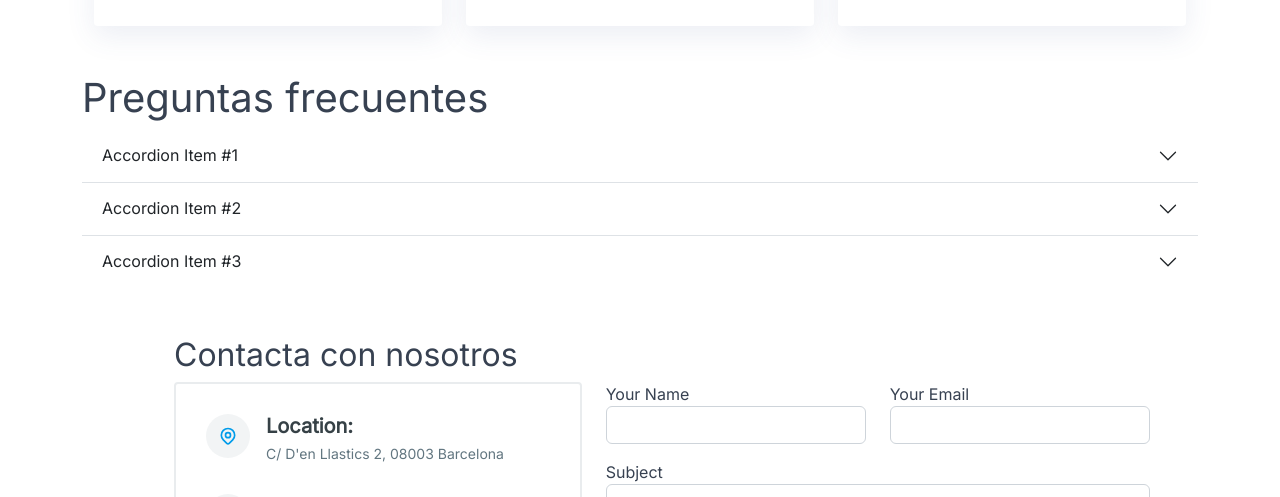
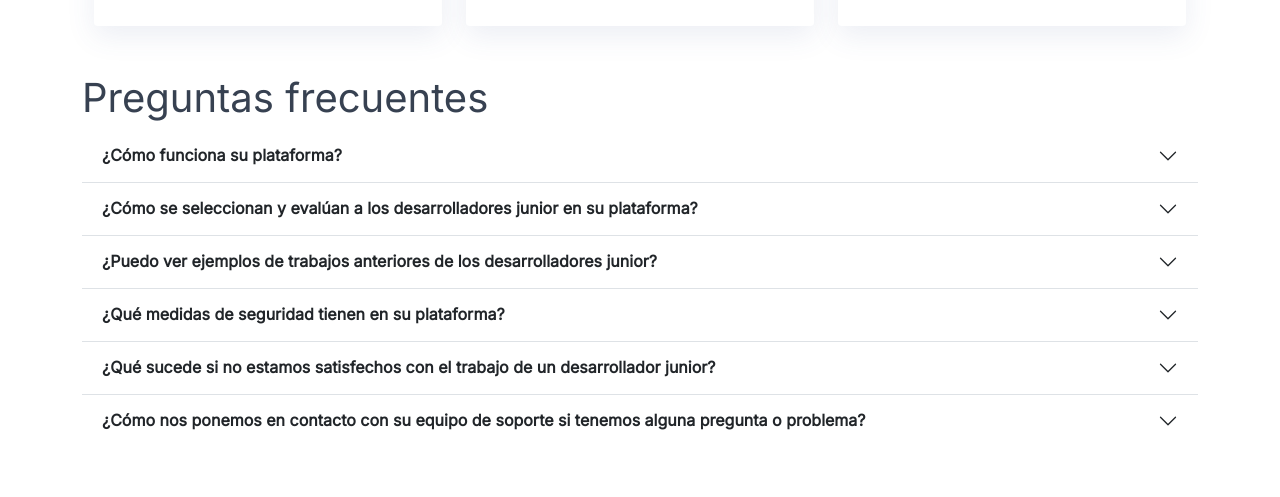
Before and after one commit to gallianoms/talentojr, a React (Create React App) app in the folder ClientApp/: page / in a window 1280 px wide. Shown: the part 1560-2057 px from the top of the page. Built offline with nearby package versions, Linux system fonts and the light colour scheme.

Commit message:
create job form modificaciones home

```diff
--- a/ClientApp/src/AppRoutes.js
+++ b/ClientApp/src/AppRoutes.js
@@ -4,6 +4,7 @@ import Home from "./components/Home";
 import Login from "./components/Login";
 import SignUp from "./components/SignUp";
 import CreateProfileUser from "./components/CreateProfileUser";
+import CreateJob from "./components/CreateJob";
 
 const AppRoutes = [
   {
@@ -30,6 +31,11 @@ const AppRoutes = [
     path: "/create-profile-user",
     element: <CreateProfileUser />,
   },
+
+  {
+    path: "/create-job",
+    element: <CreateJob />,
+  },
 ];
 
 export default AppRoutes;
--- /dev/null
+++ b/ClientApp/src/components/CreateJob.js
@@ -0,0 +1,76 @@
+import React from "react";
+
+const CreateJob = () => {
+  return (
+    <div className="container mt-5">
+      <h2 className="text-center mb-4">Publicar puesto de trabajo</h2>
+      <form>
+        <div className="mb-3">
+          <label htmlFor="title" className="form-label">
+            Titulo de trabajo
+          </label>
+          <input type="text" className="form-control" id="title" />
+        </div>
+        <div className="mb-3">
+          <label htmlFor="description" className="form-label">
+            Descripción del trabajo
+          </label>
+          <textarea
+            className="form-control"
+            id="description"
+            rows="5"
+          ></textarea>
+        </div>
+        <div className="mb-3">
+          <label htmlFor="location" className="form-label">
+            Ubicacion del trabajo
+          </label>
+          <input type="text" className="form-control" id="location" />
+        </div>
+        <div className="mb-3">
+          <label htmlFor="workingMode" className="form-label">
+            Modalidad de trabajo
+          </label>
+          <select className="form-select" id="workingMode">
+            <option value="fullTime">Tiempo completo</option>
+            <option value="partTime">Tiempo parcial</option>
+            <option value="remote">Remoto</option>
+          </select>
+        </div>
+        <div className="mb-3">
+          <label htmlFor="skills" className="form-label">
+            Habilidades
+          </label>
+          <input type="text" className="form-control" id="skills" />
+        </div>
+        <div className="mb-3">
+          <label htmlFor="salaryRange" className="form-label">
+            Rango salario
+          </label>
+          <input type="text" className="form-control" id="salaryRange" />
+        </div>
+        <div className="mb-3">
+          <label htmlFor="experienceLevel" className="form-label">
+            Experience Level
+          </label>
+          <select className="form-select" id="experienceLevel">
+            <option value="entryLevel">Entry Level</option>
+            <option value="midLevel">Mid Level</option>
+            <option value="seniorLevel">Senior Level</option>
+          </select>
+        </div>
+        <div className="mb-3">
+          <label htmlFor="benefits" className="form-label">
+            Benefits
+          </label>
+          <textarea className="form-control" id="benefits" rows="3"></textarea>
+        </div>
+        <button type="submit" className="btn btn-primary">
+          Submit
+        </button>
+      </form>
+    </div>
+  );
+};
+
+export default CreateJob;
--- a/ClientApp/src/components/Home.js
+++ b/ClientApp/src/components/Home.js
@@ -30,7 +30,7 @@ const Home = () => {
               </div>
             </div>
             <div
-              className="col-lg-6 order-1 order-lg-2 hero-img"
+              className="col-lg-6 order-1 order-lg-2 hero-img d-flex justify-content-center"
               data-aos="fade-left"
             >
               <img src="/img/hero-img.png" className="img-fluid w-75" alt="" />
@@ -204,7 +204,7 @@ const Home = () => {
                 aria-expanded="false"
                 aria-controls="flush-collapseOne"
               >
-                Accordion Item #1
+                <strong>¿Cómo funciona su plataforma?</strong>
               </button>
             </h2>
             <div
@@ -214,9 +214,9 @@ const Home = () => {
               data-bs-parent="#accordionFlushExample"
             >
               <div className="accordion-body">
-                Placeholder content for this accordion, which is intended to
-                demonstrate the <code>.accordion-flush</code> class. This is the
-                first item's accordion body.
+                Nuestra plataforma busca servir como un puente entre empresas
+                que buscan talento junior y personas que están comenzando sus
+                carreras en el campo de TI.
               </div>
             </div>
           </div>
@@ -230,7 +230,10 @@ const Home = () => {
                 aria-expanded="false"
                 aria-controls="flush-collapseTwo"
               >
-                Accordion Item #2
+                <strong>
+                  ¿Cómo se seleccionan y evalúan a los desarrolladores junior en
+                  su plataforma?
+                </strong>
               </button>
             </h2>
             <div
@@ -257,7 +260,10 @@ const Home = () => {
                 aria-expanded="false"
                 aria-controls="flush-collapseThree"
               >
-                Accordion Item #3
+                <strong>
+                  ¿Puedo ver ejemplos de trabajos anteriores de los
+                  desarrolladores junior?
+                </strong>
               </button>
             </h2>
             <div
@@ -267,12 +273,92 @@ const Home = () => {
               data-bs-parent="#accordionFlushExample"
             >
               <div className="accordion-body">
-                Placeholder content for this accordion, which is intended to
-                demonstrate the <code>.accordion-flush</code> class. This is the
-                third item's accordion body. Nothing more exciting happening
-                here in terms of content, but just filling up the space to make
-                it look, at least at first glance, a bit more representative of
-                how this would look in a real-world application.
+                Sí, podemos proporcionar ejemplos de proyectos previos para
+                demostrar la capacidad de nuestros desarrolladores junior.
+              </div>
+            </div>
+          </div>
+          <div className="accordion-item">
+            <h2 className="accordion-header" id="flush-headingFour">
+              <button
+                className="accordion-button collapsed"
+                type="button"
+                data-bs-toggle="collapse"
+                data-bs-target="#flush-collapseFour"
+                aria-expanded="false"
+                aria-controls="flush-collapseFour"
+              >
+                <strong>
+                  ¿Qué medidas de seguridad tienen en su plataforma?
+                </strong>
+              </button>
+            </h2>
+            <div
+              id="flush-collapseFour"
+              className="accordion-collapse collapse"
+              aria-labelledby="flush-headingFour"
+              data-bs-parent="#accordionFlushExample"
+            >
+              <div className="accordion-body">
+                Implementamos medidas de seguridad para proteger la información
+                confidencial y garantizar la privacidad de los datos.
+              </div>
+            </div>
+          </div>
+          <div className="accordion-item">
+            <h2 className="accordion-header" id="flush-headingFive">
+              <button
+                className="accordion-button collapsed"
+                type="button"
+                data-bs-toggle="collapse"
+                data-bs-target="#flush-collapseFive"
+                aria-expanded="false"
+                aria-controls="flush-collapseFive"
+              >
+                <strong>
+                  ¿Qué sucede si no estamos satisfechos con el trabajo de un
+                  desarrollador junior?
+                </strong>
+              </button>
+            </h2>
+            <div
+              id="flush-collapseFive"
+              className="accordion-collapse collapse"
+              aria-labelledby="flush-headingFive"
+              data-bs-parent="#accordionFlushExample"
+            >
+              <div className="accordion-body">
+                Trabajaremos para resolver cualquier problema y, si es
+                necesario, encontraremos soluciones alternativas para asegurar
+                su satisfacción.
+              </div>
+            </div>
+          </div>
+          <div className="accordion-item">
+            <h2 className="accordion-header" id="flush-headingSix">
+              <button
+                className="accordion-button collapsed"
+                type="button"
+                data-bs-toggle="collapse"
+                data-bs-target="#flush-collapseSix"
+                aria-expanded="false"
+                aria-controls="flush-collapseSix"
+              >
+                <strong>
+                  ¿Cómo nos ponemos en contacto con su equipo de soporte si
+                  tenemos alguna pregunta o problema?
+                </strong>
+              </button>
+            </h2>
+            <div
+              id="flush-collapseSix"
+              className="accordion-collapse collapse"
+              aria-labelledby="flush-headingSix"
+              data-bs-parent="#accordionFlushExample"
+            >
+              <div className="accordion-body">
+                Pueden ponerse en contacto con nuestro equipo de soporte a
+                través de chat en vivo, correo electrónico o teléfono.
               </div>
             </div>
           </div>
--- a/ClientApp/src/custom.css
+++ b/ClientApp/src/custom.css
@@ -142,6 +142,13 @@ body {
   text-decoration: none;
 }
 
+#hero h1 {
+  margin: 0 0 20px 0;
+  font-size: 48px;
+  font-weight: 700;
+  line-height: 56px;
+}
+
 /* About section */
 .about {
   padding: 0;
@@ -267,9 +274,6 @@ body {
   border-radius: 4px;
 }
 
-.contact{
-  padding-left: 80px;
-}
 
 .contact .info i {
   font-size: 20px;
```
Also changed, not shown: ClientApp/public/img/meeting.jpg (added).
